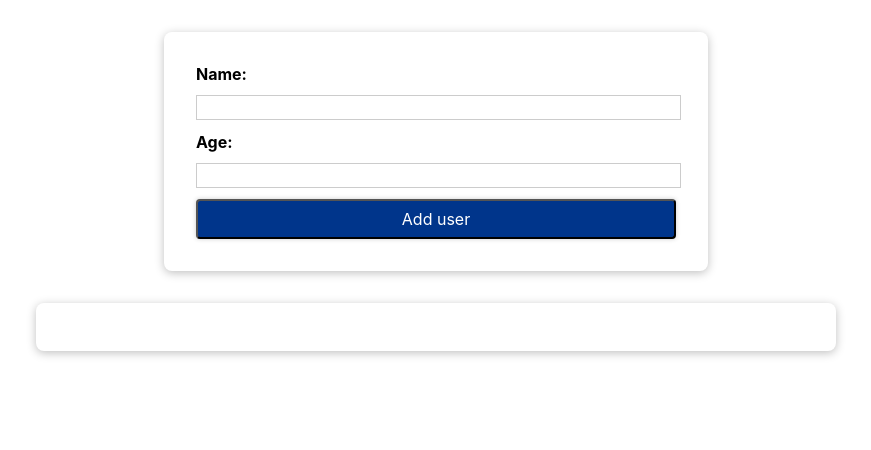
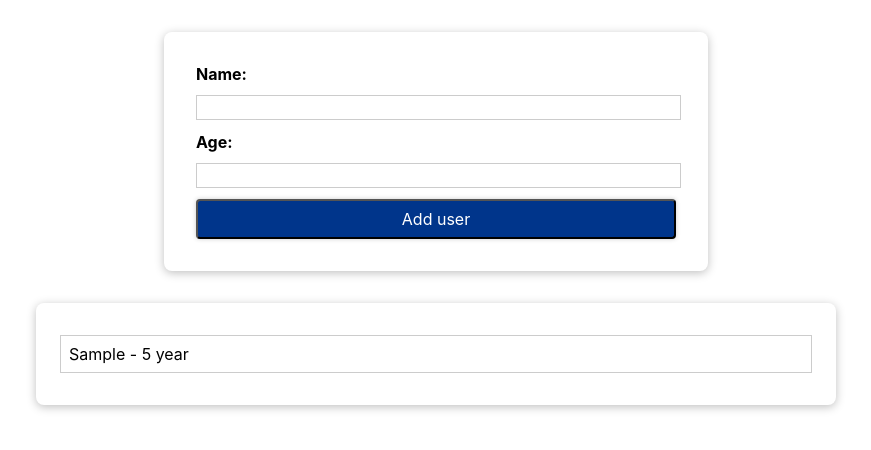
Before and after one commit to GrayLoki8/react-add-user, a React (Create React App) app: page / in a window 1280 px wide. Both pictures are taken after typing "Sample", "5" into the empty fields and a click on the button "Add user". Shown: the top 450 px of the page, without its empty margins (204-1075 px from the left). Built offline with nearby package versions, Linux system fonts and the light colour scheme.

Commit message:
add createUserHandler

```diff
--- a/src/App.js
+++ b/src/App.js
@@ -1,12 +1,18 @@
-import React from "react";
+import React, {useState} from "react";
 import CreateUser from "./components/users/CreateUser";
 import UserList from "./components/users/UserList";
 
 function App() {
-  return (
+ const[userList,setUserList]= useState([]);
+    const createUserHandler=(name,age)=>{
+        setUserList((prevState => {
+        return[...prevState,{name:name,age:age,id:Math.random().toString()}];
+        }))
+    }
+    return (
       <div>
-        <CreateUser/>
-        <UserList users={[]}/>
+        <CreateUser onCreateUser={createUserHandler}/>
+        <UserList users={userList}/>
       </div>
   )
 }
--- a/src/components/users/CreateUser.js
+++ b/src/components/users/CreateUser.js
@@ -13,6 +13,7 @@
       if (+inputAge<1){
           return;
       }
+      props.onCreateUser(inputName,inputAge);
         setInputName("");
         setInputAge("");
 
--- a/src/components/users/UserList.js
+++ b/src/components/users/UserList.js
@@ -4,7 +4,7 @@
 const UserList = (props) => {
     return (<Card className={styles.users}>
         <ul>
-            {props.users.map((user) => <li>{user.name} - {user.age} year</li>)
+            {props.users.map((user) => <li key={props.id}>{user.name} - {user.age} year</li>)
             }
         </ul>
     </Card>)
```
